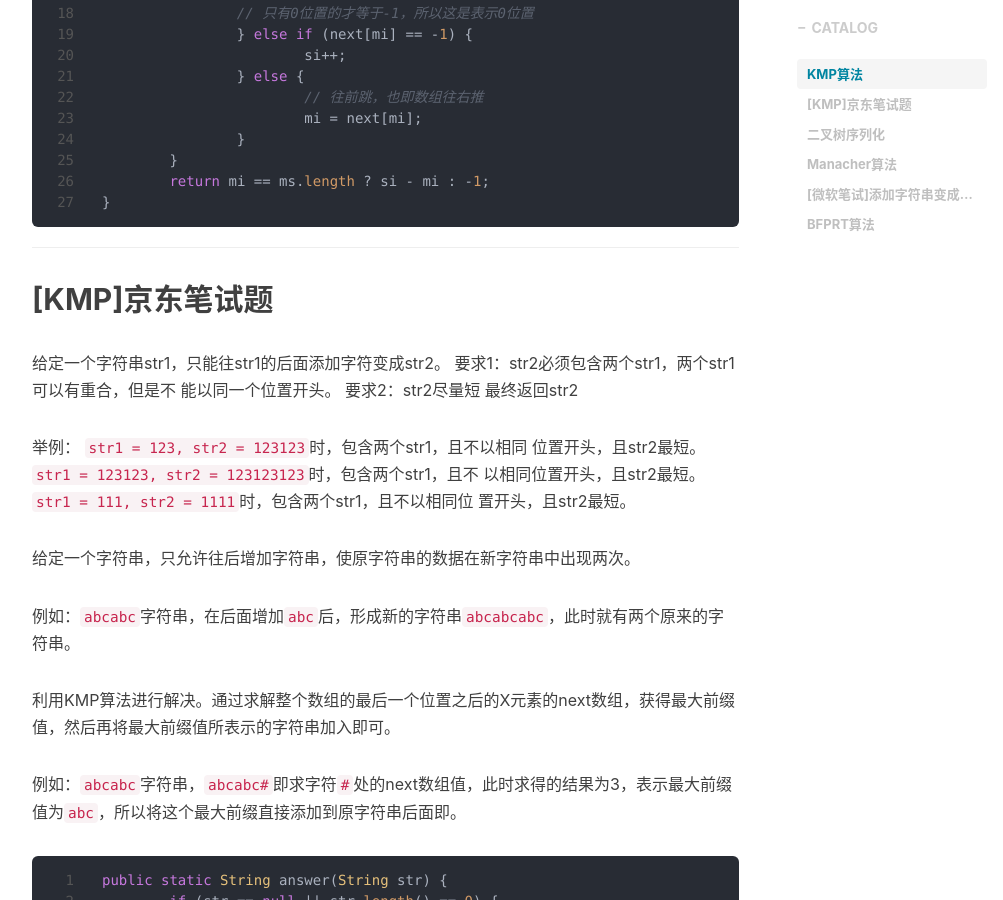
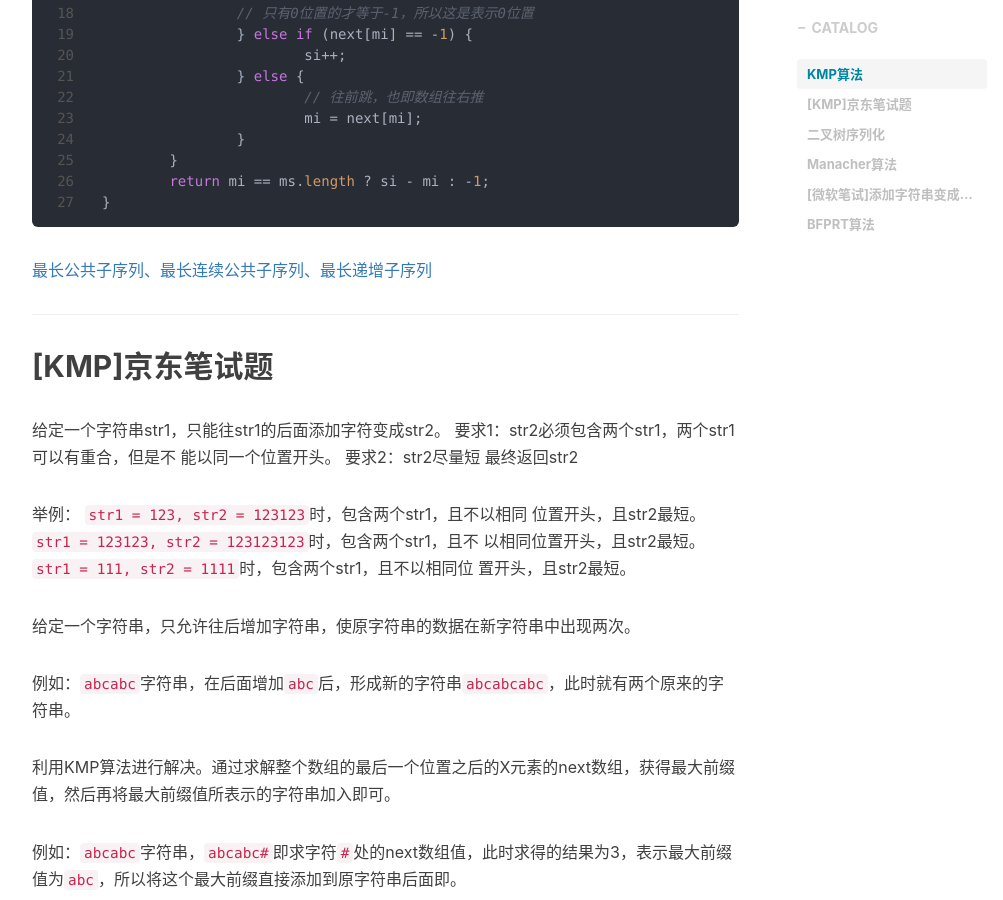
Before and after one commit to xinh79/xinh79.github.io, a Jekyll site: the page built from _posts/2019-12-21-左程云算法讲解笔记-VII.markdown, in a window 1280 px wide and 900 px high, scrolled down 2830 px. Shown: the whole window, without its empty margins (233-1236 px from the left). Built offline with Jekyll 4.4.1, drawn with Linux system fonts in a browser that asks for light colours; nearby versions of some CDN libraries; comment, search, counter and statistics services are not loaded.

Commit message:
add something

````diff
--- a/_posts/2019-12-21-左程云算法讲解笔记-VII.markdown
+++ b/_posts/2019-12-21-左程云算法讲解笔记-VII.markdown
@@ -106,6 +106,8 @@ public static int getIndexOf(String s, String m) {
 	return mi == ms.length ? si - mi : -1;
 }
 ```
+
+[最长公共子序列、最长连续公共子序列、最长递增子序列](https://blog.csdn.net/Irving_zhang/article/details/79820595)
 
 ----
 
````
